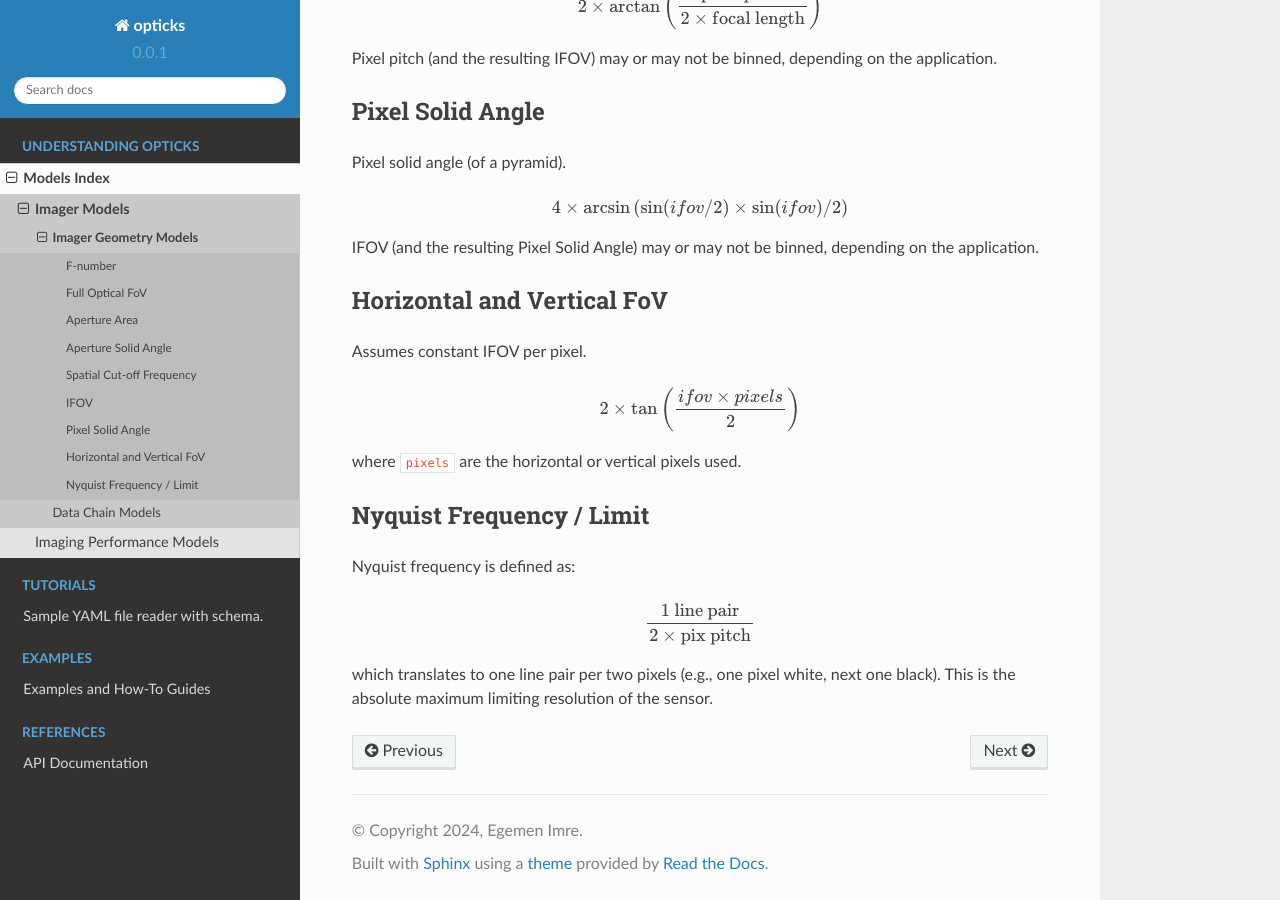
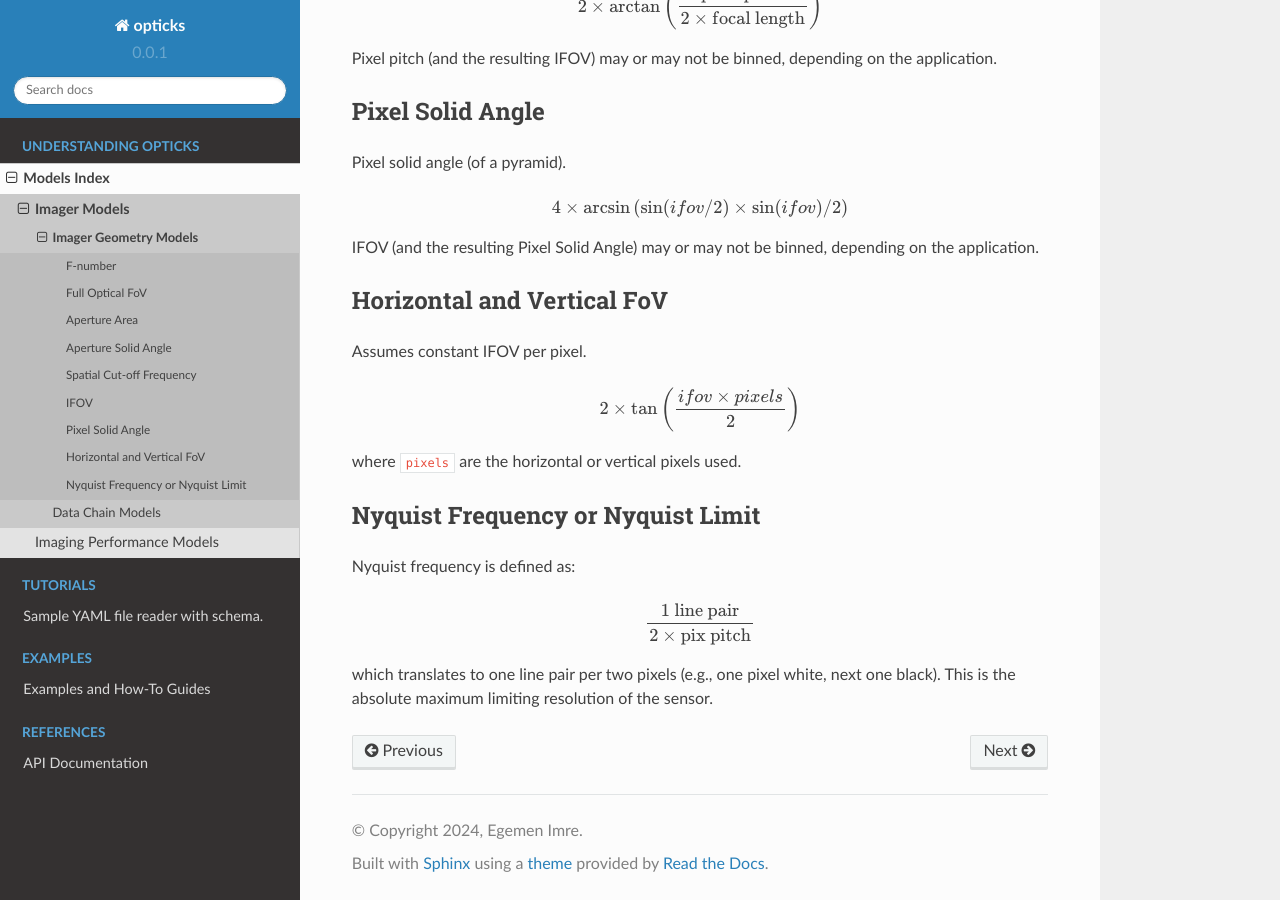
Before and after one commit to egemenimre/opticks, a Sphinx documentation site: the page built from docs/models/imager_geom.md, in a window 1280 px wide and 900 px high, scrolled down 1402 px. Built offline with Sphinx 7.4.7 and the Read the Docs theme 2.0.0, drawn with Linux system fonts in a browser that asks for light colours.

Commit message:
updated links for more stringent linkcheck

```diff
--- a/docs/models/imager_geom.md
+++ b/docs/models/imager_geom.md
@@ -64,7 +64,7 @@ $$2 \times \tan \left( \frac{ifov \times pixels}{2} \right)$$
 
 where `pixels` are the horizontal or vertical pixels used.
 
-## Nyquist Frequency / Limit
+## Nyquist Frequency or Nyquist Limit
 
 Nyquist frequency is defined as:
 
```
Also changed, not shown: docs/models/sharpness_pt1.md (+2 -2 lines), docs/models/sharpness_pt2.md (+3 -5 lines).
